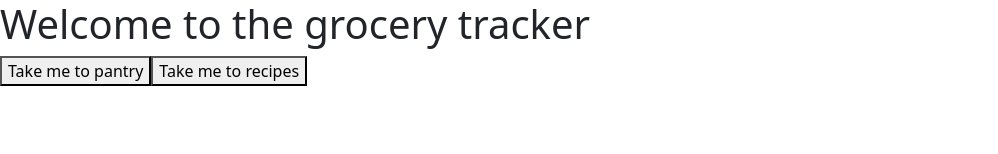
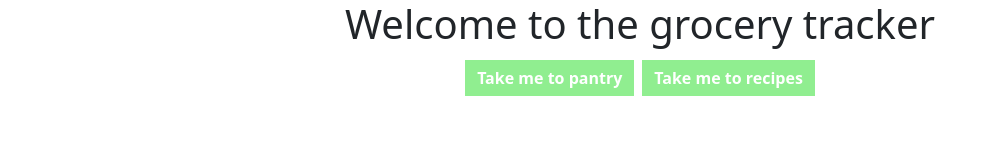
Before and after one commit to Red-Lipped-Batfish-Corporation/SmartPantry, a React app: page / in a window 1280 px wide. Shown: the top 154 px of the page, without its empty margins (0-998 px from the left). Built offline with nearby package versions, Linux system fonts and the light colour scheme; no server answers.

Commit message:
fixed the errors

```diff
--- a/package.json
+++ b/package.json
@@ -14,7 +14,8 @@
     "react-dom": "^18.0.0",
     "react-icons": "^5.1.0",
     "react-router-dom": "^6.23.0",
-    "sass": "^1.75.0"
+    "sass": "^1.75.0",
+    "styled-components": "^6.1.8"
   },
   "devDependencies": {
     "@babel/core": "^7.17.10",
--- a/src/client/App.jsx
+++ b/src/client/App.jsx
@@ -6,6 +6,7 @@ import { RecipeCard } from './components/RecipeCard';
 import Recommd from './components/Recommd';
 import PantryPage from './pages/PantryPage';
 import RecipesPage from './pages/RecipesPage';
+import './red-lip.css';
 
   const App = () => {
       return (
--- a/src/client/pages/RecipesPage.jsx
+++ b/src/client/pages/RecipesPage.jsx
@@ -1,5 +1,5 @@
 import React from "react";
-import { RecipeCard } from "../components/RecipeCard";
+import RecipeCard from "../components/RecipeCard";
 
 
 function RecipesPage() {
--- a/src/client/red-lip.css
+++ b/src/client/red-lip.css
@@ -28,11 +28,11 @@ body {
     margin: 0% 20%
 }
 
-h1 {
+/* h1 {
     text-align: center;
 }
 
 .centered {
     display: flex;
     align-items: center;
-}
+} */
```
